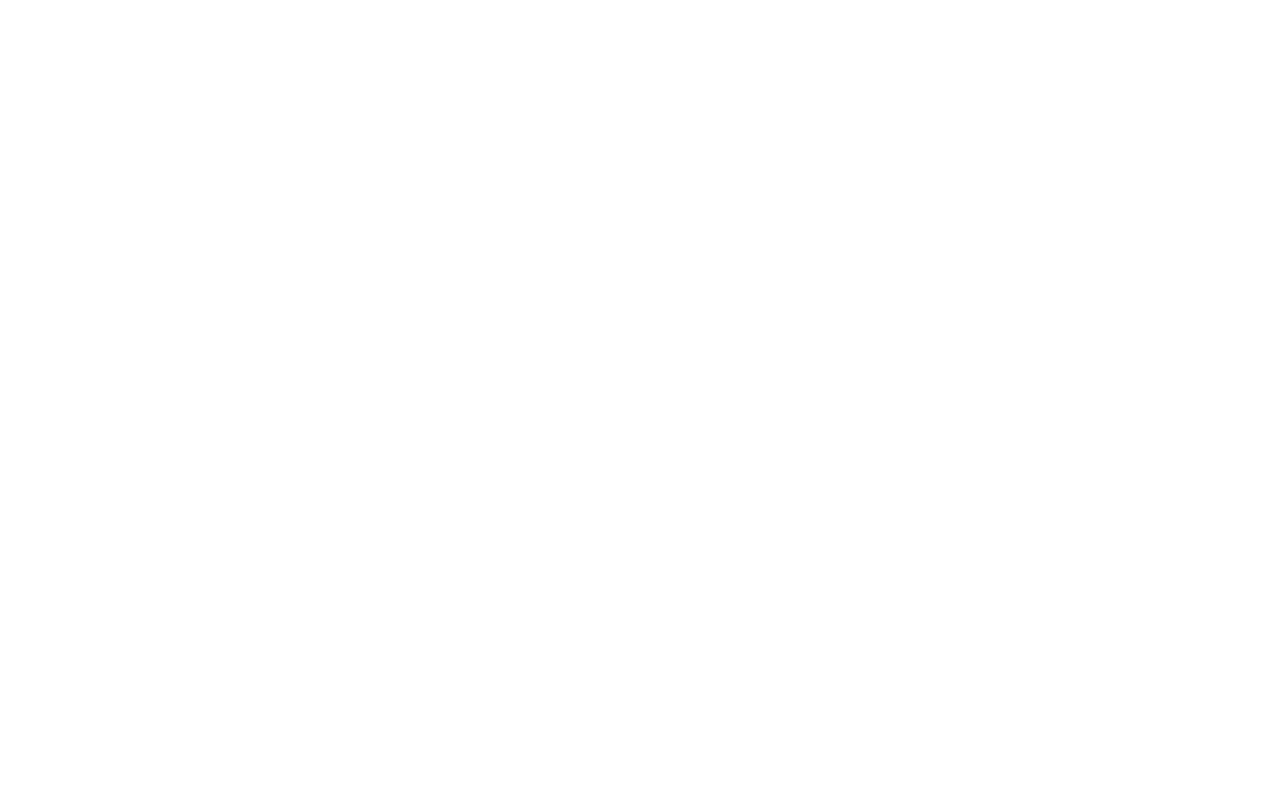
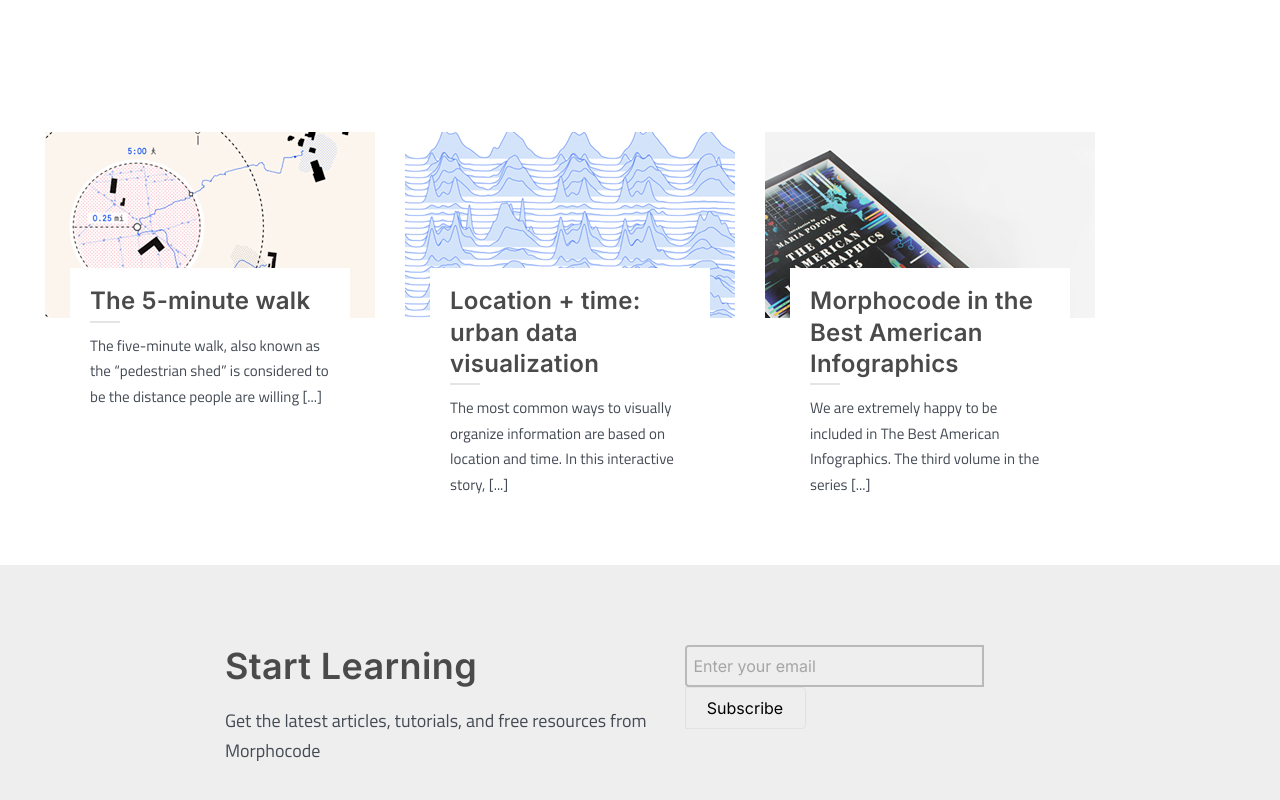
Before and after one commit to AlexDzDeveloper/Morphcode, a React (Create React App) app in the folder morphcode-page/: page / in a window 1280 px wide. Shown: the part 2274-3074 px from the top of the page. Before the commit the page ends 2787 px from the top, so only its background shows below. Built offline with nearby package versions, Linux system fonts and the light colour scheme; a web font is replaced by a local one.

Commit message:
work with Learn component

```diff
--- a/morphcode-page/src/App.js
+++ b/morphcode-page/src/App.js
@@ -3,6 +3,7 @@
 import Portfolio from './components/portfolio/Portfolio';
 import Learn from './components/learn/Learn';
 import Blog from './components/blog/Blog';
+import Subscribe from './components/subscribe/Subscribe';
 
 function App() {
 
@@ -13,6 +14,7 @@
 		<Portfolio/>
 		<Learn/>
 		<Blog/>
+		<Subscribe/>
     </div>
   );
 }
--- a/morphcode-page/src/components/blog/Blog.jsx
+++ b/morphcode-page/src/components/blog/Blog.jsx
@@ -2,6 +2,9 @@
 import Article1 from './articles/Article1';
 import Article2 from './articles/Article2';
 import Article3 from './articles/Article3';
+import Article4 from './articles/Article4';
+import Article5 from './articles/Article5';
+import Article6 from './articles/Article6';
 
 function Blog() {
 	return(
@@ -12,6 +15,9 @@
 					<Article1/>
 					<Article2/>
 					<Article3/>
+					<Article4/>
+					<Article5/>
+					<Article6/>
 				</div>
 			</div>
 		</div>
--- a/morphcode-page/src/components/blog/articles/Article4.jsx
+++ b/morphcode-page/src/components/blog/articles/Article4.jsx
@@ -0,0 +1,19 @@
+import './article.css';
+import img from './../../../img/blog/4.jpg';
+
+function Article4() {
+	return(
+		<article className="article">
+			<div className="article__img">
+				<img src={img} alt="Interactive tools" />
+			</div>
+			<div className="article__text">
+				<div className="header header__smoll">The 5-minute walk</div>
+				<span className="divider"></span>
+				<div className="article__descr">The five-minute walk, also known as the “pedestrian shed” is considered to be the distance people are willing [...]</div>
+			</div>
+		</article>
+	)
+}
+
+export default Article4;
--- a/morphcode-page/src/components/blog/articles/Article5.jsx
+++ b/morphcode-page/src/components/blog/articles/Article5.jsx
@@ -0,0 +1,19 @@
+import './article.css';
+import img from './../../../img/blog/5.jpg';
+
+function Article5() {
+	return(
+		<article className="article">
+			<div className="article__img">
+				<img src={img} alt="Interactive tools" />
+			</div>
+			<div className="article__text">
+				<div className="header header__smoll">Location + time: urban data visualization</div>
+				<span className="divider"></span>
+				<div className="article__descr">The most common ways to visually organize information are based on location and time. In this interactive story, [...]</div>
+			</div>
+		</article>
+	)
+}
+
+export default Article5;
--- a/morphcode-page/src/components/blog/articles/Article6.jsx
+++ b/morphcode-page/src/components/blog/articles/Article6.jsx
@@ -0,0 +1,19 @@
+import './article.css';
+import img from './../../../img/blog/6.jpg';
+
+function Article6() {
+	return(
+		<article className="article">
+			<div className="article__img">
+				<img src={img} alt="Interactive tools" />
+			</div>
+			<div className="article__text">
+				<div className="header header__smoll">Morphocode in the Best American Infographics</div>
+				<span className="divider"></span>
+				<div className="article__descr">We are extremely happy to be included in The Best American Infographics. The third volume in the series [...]</div>
+			</div>
+		</article>
+	)
+}
+
+export default Article6;
--- /dev/null
+++ b/morphcode-page/src/components/subscribe/Subscribe.jsx
@@ -0,0 +1,22 @@
+import './subscribe.css';
+
+function Subscribe() {
+	return (
+		<div className="subscribe">
+			<div className="container">
+				<div className="subscribe__row">
+					<div className="subscribe__text">
+						<div className="header">Start Learning</div>
+						<div className="subscribe__descr">Get the latest articles, tutorials, and free resources from Morphocode</div>
+					</div>
+					<div className="subscribe__form">
+						<input type="email" placeholder="Enter your email"/>
+						<button>Subscribe</button>
+					</div>
+				</div>
+			</div>
+		</div>
+	);
+}
+
+export default Subscribe;
--- /dev/null
+++ b/morphcode-page/src/components/subscribe/subscribe.css
@@ -0,0 +1,45 @@
+.subscribe {
+	height: 282px;
+	background-color: #eee;
+	padding: 80px 195px;
+}
+
+.subscribe__row {
+	display: flex;
+	flex-direction: row;
+	justify-content: space-between;
+	align-items: start;
+}
+
+.subscribe__text {
+	max-width: 463px;
+}
+
+.subscribe__descr {
+	font-family: var(--fontFamily);
+	font-weight: 400;
+	font-size: 18px;
+	line-height: 167%;
+	color: var(--textColor);
+	margin-top: 18px;
+}
+
+input {
+	border: 2px solid #979797;
+	border-radius: 4px 0 0 4px;
+	width: 299px;
+	height: 42px;
+	color: #979797;
+	background-color: #fff;
+	padding: 4px 7px;
+	opacity: 0.6;
+}
+
+button {
+	border: 1px solid rgba(0, 0, 0, 0.05);
+	border-radius: 0 4px 4px 0;
+	width: 121px;
+	height: 42px;
+	color: #fff;
+	background-color: #1d6ff3;
+}
```
